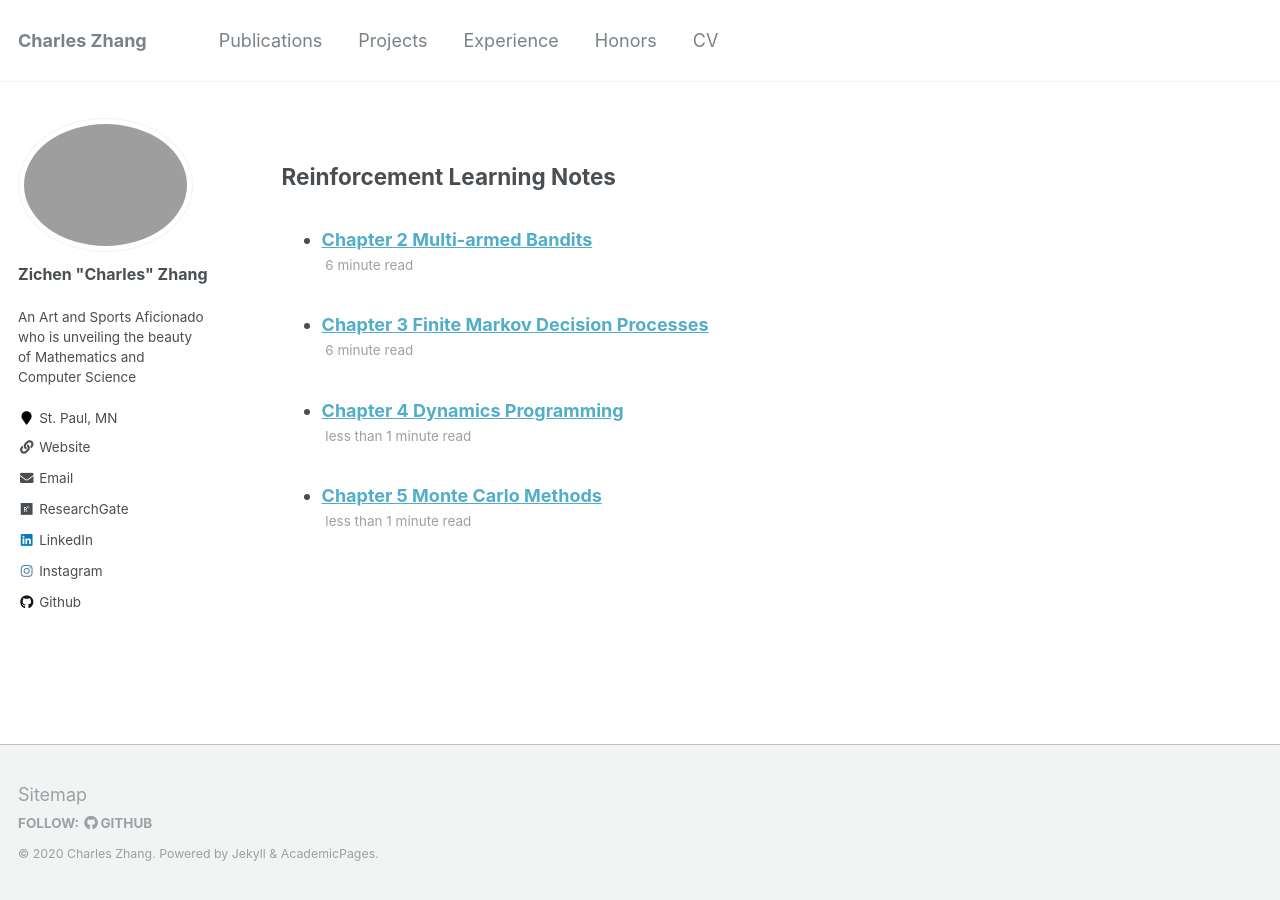
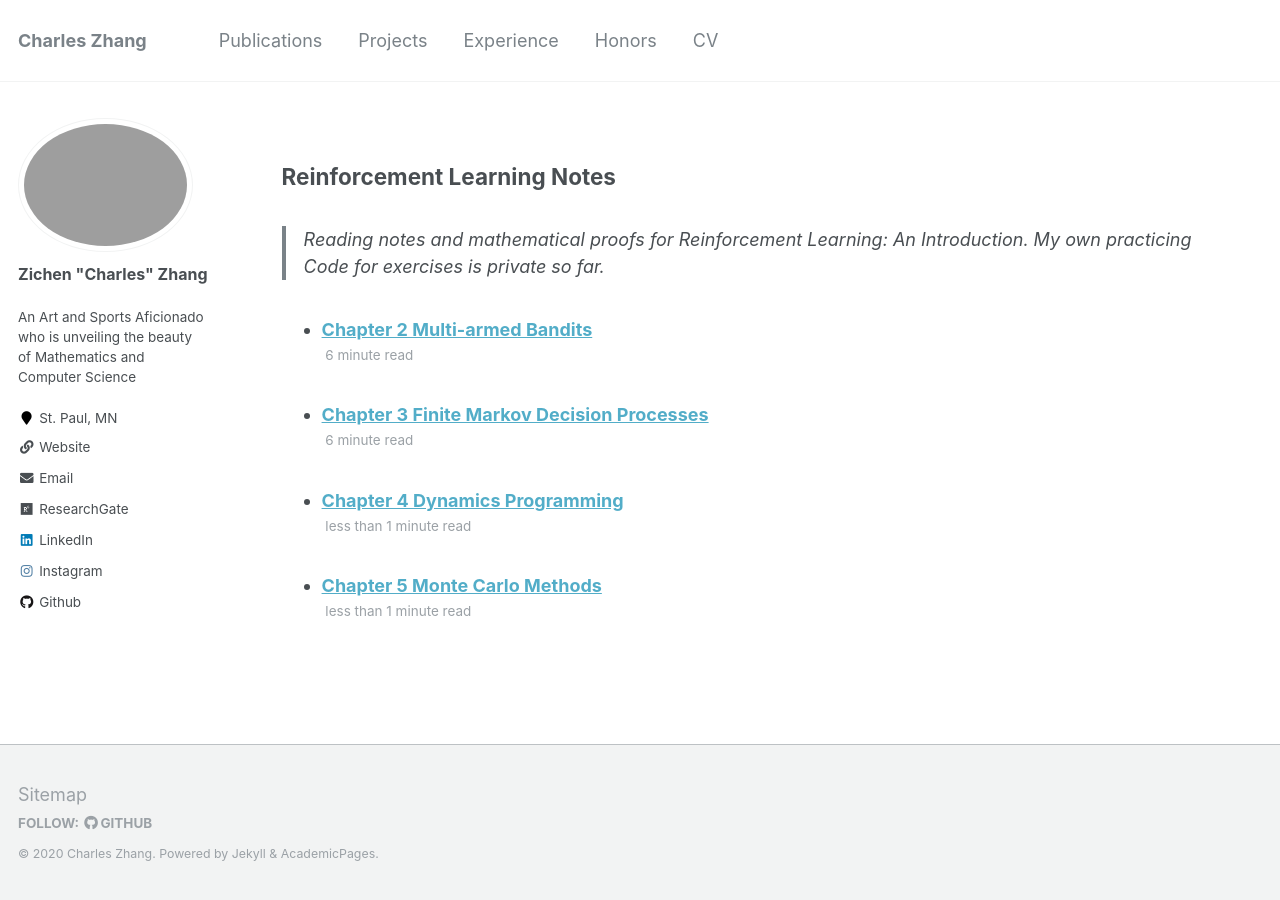
Before and after one commit to zcczhang/zcczhang.github.io, a Jekyll site: the page built from _pages/blogs.md, in a window 1280 px wide. Built offline with Jekyll 4.4.1, drawn with Linux system fonts in a browser that asks for light colours.

Commit message:
Update blogs.md

```diff
--- a/_pages/blogs.md
+++ b/_pages/blogs.md
@@ -10,6 +10,8 @@ redirect_from:
 
 ## Reinforcement Learning Notes
 
+> Reading notes and mathematical proofs for *Reinforcement Learning: An Introduction*. My own practicing Code for exercises is private so far.
+
   <ul>{% for post in site.rl %}
     {% include archive-single-cv.html %}
   {% endfor %}</ul>
```
